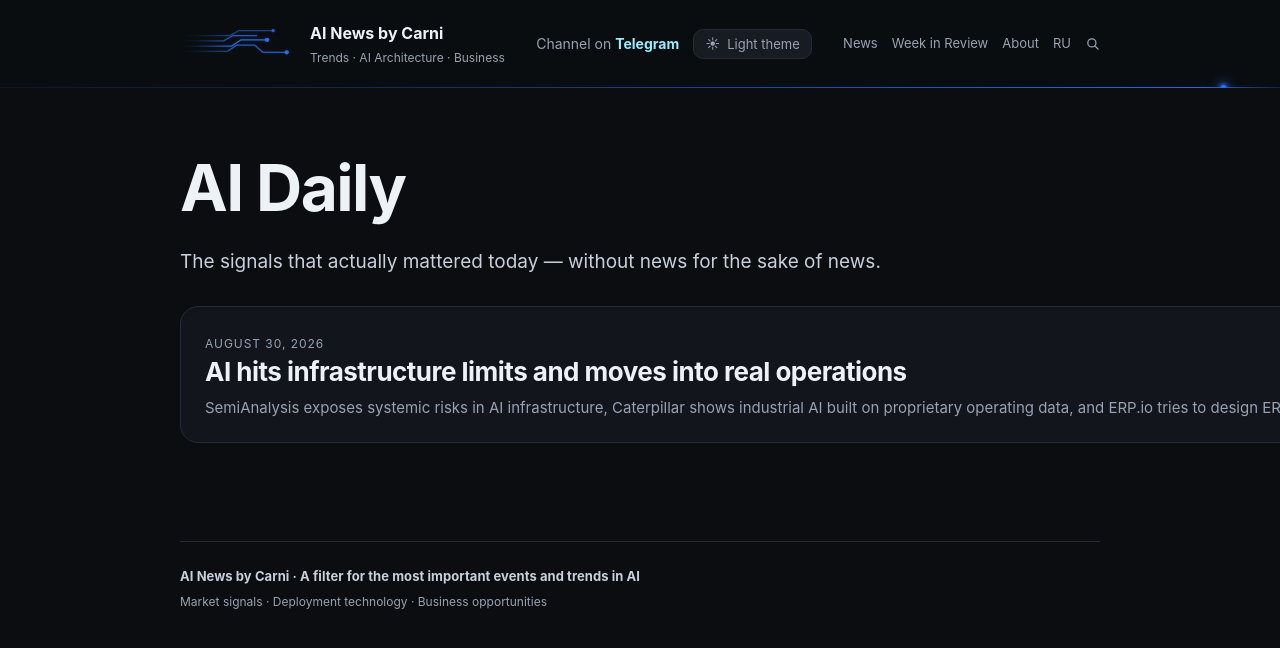
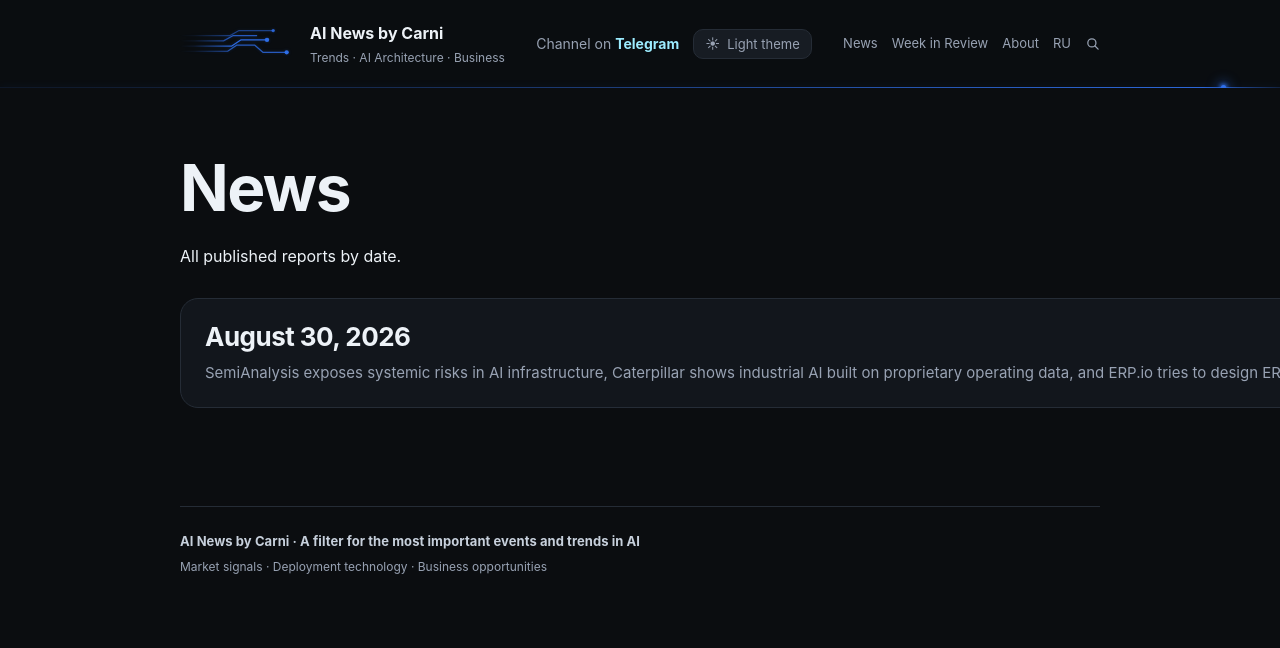
Before and after one commit to DmitryCarni/ai-news-by-carni, a Jekyll site: the page built from en/daily/index.md, in a window 1280 px wide. Shown: the top 648 px of the page. Built offline with Jekyll 4.4.1, drawn with Linux system fonts in a browser that asks for light colours.

Commit message:
Mirror Russian news archive in English

```diff
--- a/en/daily/index.md
+++ b/en/daily/index.md
@@ -1,26 +1,27 @@
 ---
 layout: default
-title: AI Daily
+title: News
 lang: en
 translation_url: /daily/
 permalink: /en/daily/
-description: "AI Daily by Carni: the market signals, products, deployment patterns and business opportunities that actually mattered today."
+description: "All published AI News by Carni daily reports by date."
 ---
 
 {% assign reports = site.pages | where: "report_type", "daily_en" | sort: "report_date" | reverse %}
 
-# AI Daily
+# News
 
-<p class="lead">The signals that actually mattered today — without news for the sake of news.</p>
+All published reports by date.
 
 {% if reports.size > 0 %}
 <div class="grid archive-grid">
 {% for report in reports %}
 <a class="card archive-card" href="{{ report.url | relative_url }}">
-  <span class="kicker">{{ report.report_date_display | default: report.title }}</span>
-  <strong class="archive-date">{{ report.card_title | default: report.title }}</strong>
-  <p class="archive-summary">{{ report.summary | default: report.description }}</p>
+  <strong class="archive-date">{{ report.report_date_display | default: report.title }}</strong>
+  <p class="archive-summary">{{ report.summary | default: report.card_title | default: report.description }}</p>
 </a>
 {% endfor %}
 </div>
+{% else %}
+**No news yet.**
 {% endif %}
```
